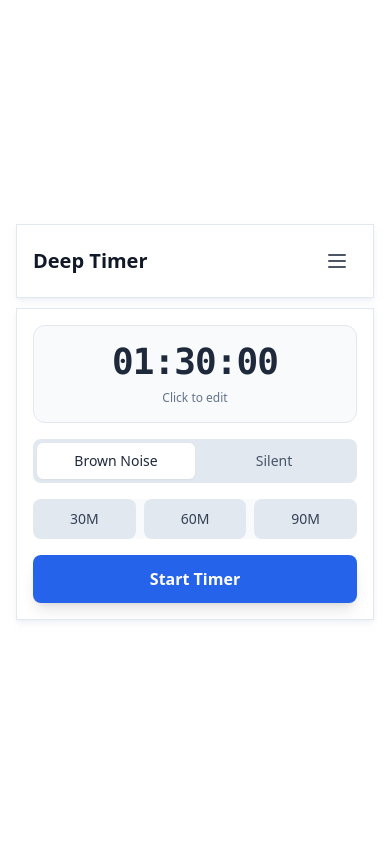
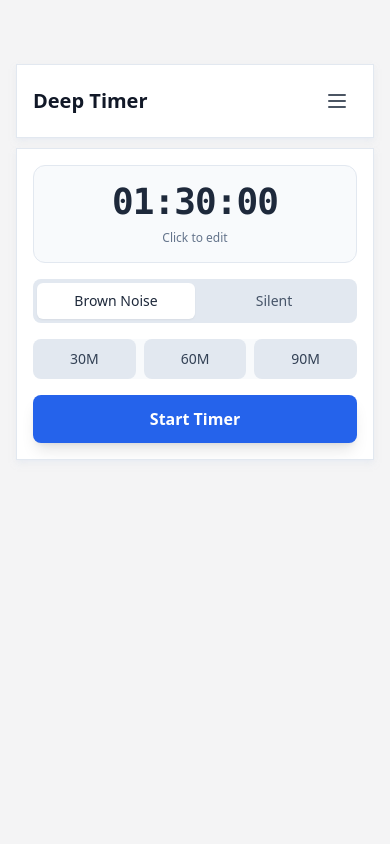
Before and after one commit to josh-may/timer-bud, a Next.js app: page / in a window 390 px wide. Shown: the top 844 px of the page. Built offline with nearby package versions, Linux system fonts and the light colour scheme; no server answers.

Commit message:
Lazy commit

```diff
--- a/pages/index.js
+++ b/pages/index.js
@@ -186,8 +186,8 @@ export default function Home() {
         <link rel="sitemap" type="application/xml" href="/sitemap.xml" />
       </Head>
 
-      <div className={`${isDarkMode ? "bg-zinc-950" : "bg-white"}`}>
-        <main className="min-h-screen flex flex-col items-center justify-center p-4">
+      <div className={`${isDarkMode ? "bg-zinc-950" : "bg-zinc-100"}`}>
+        <main className="min-h-screen flex flex-col items-center justify-start sm:justify-center p-4 pt-16 sm:pt-4">
           <div className="w-full max-w-2xl mx-auto">
             {/* Header Container */}
             <div
@@ -474,7 +474,7 @@ export default function Home() {
             </div>
 
             {/* Side Quest Creation Controls - Only shows when main timer is running */}
-            {isRunning && (
+            {isRunning && tangentTimers.length === 0 && (
               <div className="mt-2.5">
                 <div
                   className={`inline-flex items-center gap-2 px-3 py-1.5 text-sm ${
@@ -493,7 +493,6 @@ export default function Home() {
                   <TangentTimerControls
                     onCreateTimer={handleCreateTangentTimer}
                     isDarkMode={isDarkMode}
-                    disabled={tangentTimers.length > 0}
                   />
                 </div>
               </div>
```
